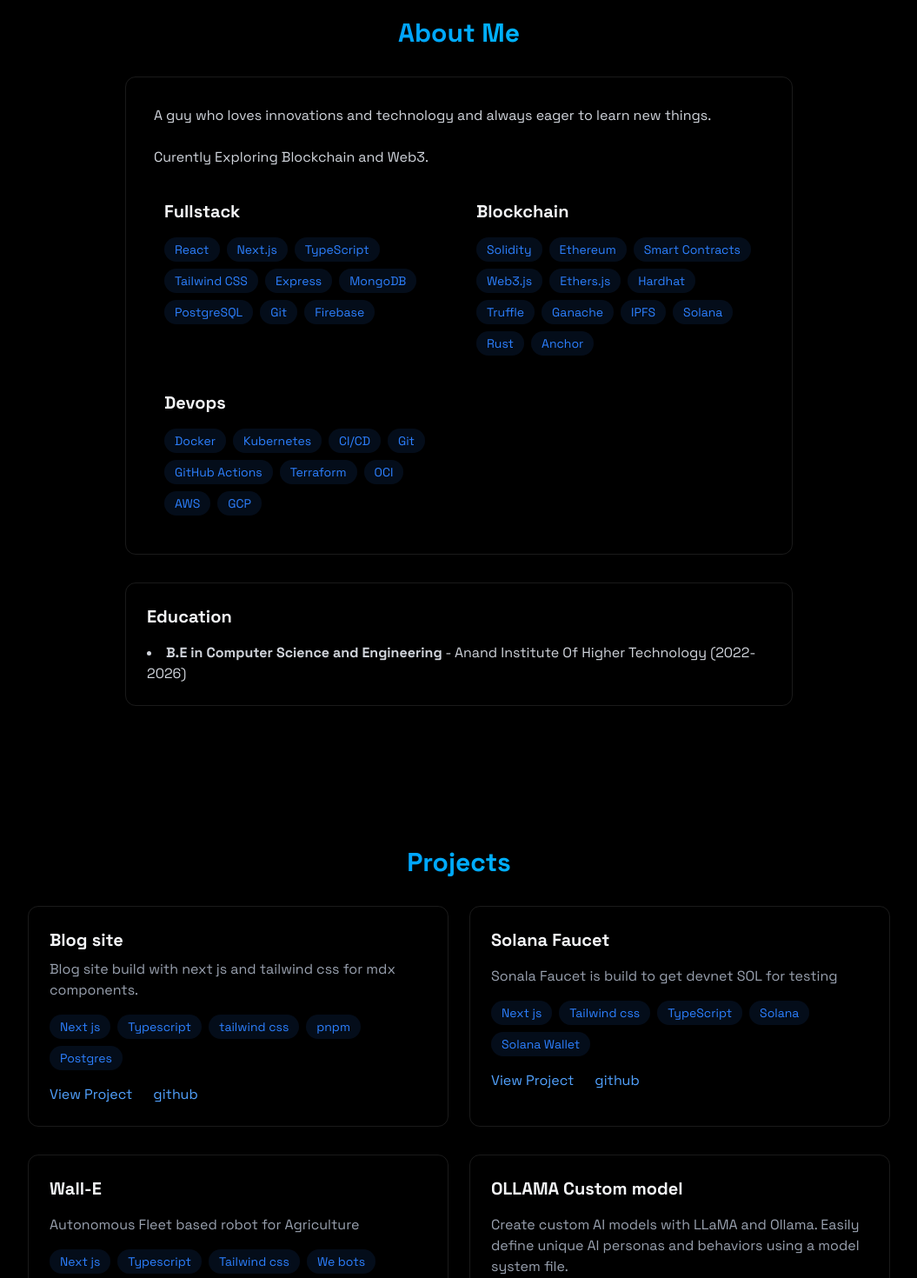
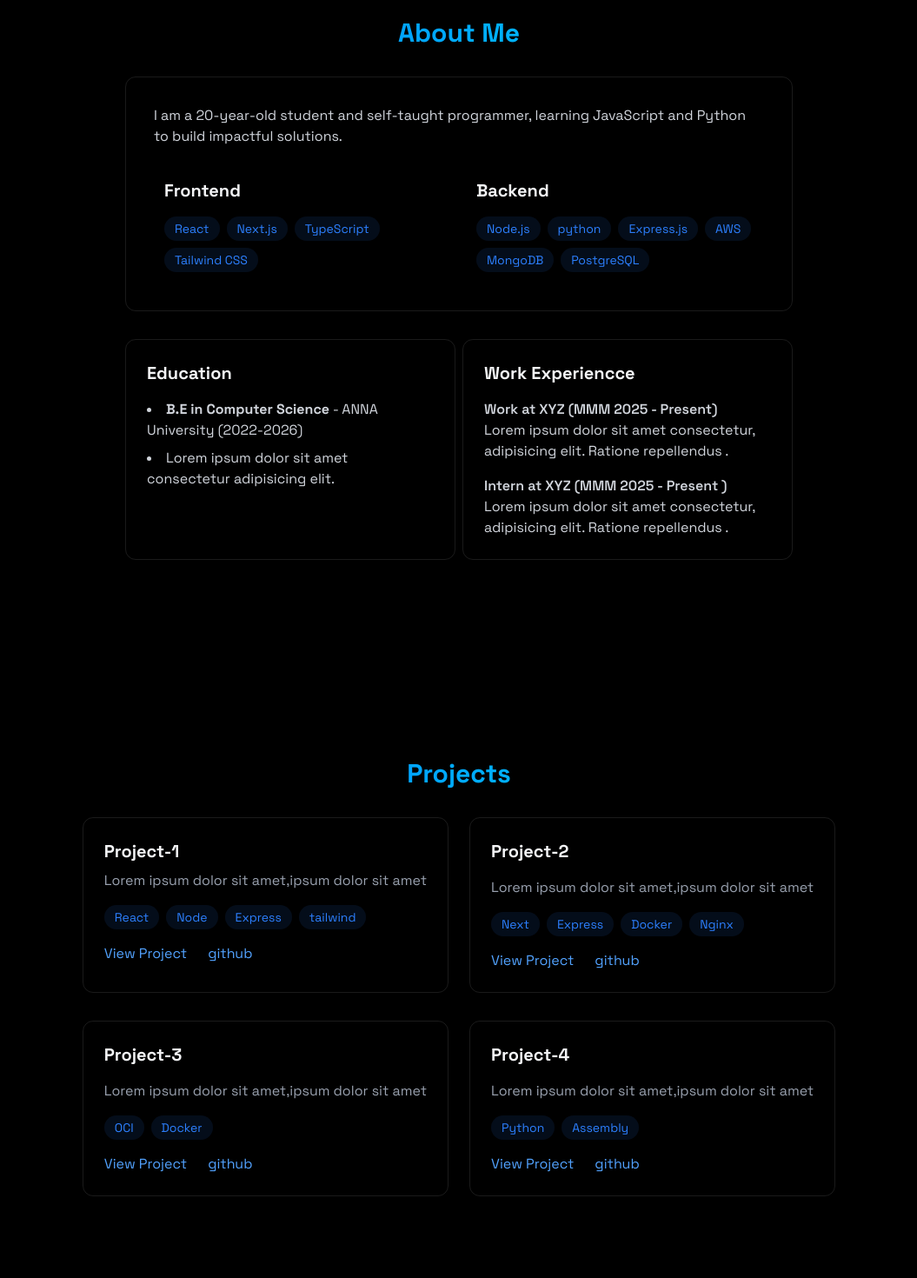
Before and after one commit to DineshMN1/react-portfolio, a React (Vite) app: page / in a window 1280 px wide. Shown: the part 860-2330 px from the top of the page at 87% size, without its empty margins (112-1167 px from the left). Built offline with nearby package versions, Linux system fonts and the light colour scheme.

Commit message:
Revert "update profile"
This reverts commit fa335f6ee0f6c1d4145406003ae1e3b4269606de.

```diff
--- a/src/components/sections/About.tsx
+++ b/src/components/sections/About.tsx
@@ -1,44 +1,19 @@
 import { RevealOnScroll } from "../RevealOnScroll";
 export const About = () => {
-    const Fullstack = [
+    const frontendSkills = [
         "React",
         "Next.js",
         "TypeScript",
         "Tailwind CSS",
-        "Express",
+    ];
+
+    const backendSkills = [
+        "Node.js",
+        "python",
+        "Express.js",
+        "AWS",
         "MongoDB",
         "PostgreSQL",
-        "Git",
-        "Firebase",
-    ];
-
-    const Blockchain = [
-        "Solidity",
-        "Ethereum",
-        "Smart Contracts",
-        "Web3.js",
-        "Ethers.js",
-        "Hardhat",
-        "Truffle",
-        "Ganache",
-        "IPFS",
-        "Solana",
-        "Rust",
-        "Anchor",
-
-    ];
-
-    const Devops = [
-        "Docker",
-        "Kubernetes",
-        "CI/CD",
-        "Git",
-        "GitHub Actions",
-        "Terraform",
-        "OCI",
-        "AWS",
-        "GCP",
-
     ];
     return (
         <section
@@ -49,18 +24,17 @@
             <div className="max-w-3xl mx-auto">
                 <h2 className="text-3xl font-bold mb-8 bg-gradient-to-r from-blue-500 to-cyan-400 bg-clip-text text-transparent text-center">About Me</h2>
                 <div className="rounded-xl p-8 border-white/10 border hover:-translate-y-1 transition-all">
-                    <p className="text-l text-gray-300 mb-6">
-                        A guy who loves innovations and technology and always eager to learn new things.
-                        <br />  <br />
-                        Curently Exploring Blockchain and Web3.
+                    <p className="text-gray-300 mb-6">
+                        I am a 20-year-old student and self-taught programmer,
+                        learning JavaScript and Python to build impactful solutions.
 
                     </p>
 
                     <div className="grid grid-cols-l md:grid-cols-2 gap-4">
                         <div className="rounded-xl p-3 hover:-translate-y-1 transition-all ">
-                            <h3 className="text-xl font-bold mb-4">Fullstack</h3>
+                            <h3 className="text-xl font-bold mb-4">Frontend</h3>
                             <div className="flex flex-wrap gap-2">
-                                {Fullstack.map((tech)=> {
+                                {frontendSkills.map((tech)=> {
                                     return (
                                         <span className="bg-blue-500/10 text-blue-500 py-1 px-3 rounded-full text-sm hover:bg-blue-500/20
                                         hover:shadow-[0_2px_8px_rgba(59,130,2246,0,2)] transistion ">{tech}</span>
@@ -69,20 +43,9 @@
                             </div>
                         </div>
                         <div className="rounded-xl p-3 hover:-translate-y-1 transition-all ">
-                            <h3 className="text-xl font-bold mb-4">Blockchain</h3>
+                            <h3 className="text-xl font-bold mb-4">Backend</h3>
                             <div className="flex flex-wrap gap-2">
-                                {Blockchain.map((tech)=> {
-                                    return (
-                                        <span className="bg-blue-500/10 text-blue-500 py-1 px-3 rounded-full text-sm hover:bg-blue-500/20
-                                        hover:shadow-[0_2px_8px_rgba(59,130,2246,0,2)] transistion-all">{tech}</span>
-                                    )
-                                })}
-                            </div>
-                        </div>
-                        <div className="rounded-xl p-3 hover:-translate-y-1 transition-all ">
-                            <h3 className="text-xl font-bold mb-4">Devops</h3>
-                            <div className="flex flex-wrap gap-2">
-                                {Devops.map((tech)=> {
+                                {backendSkills.map((tech)=> {
                                     return (
                                         <span className="bg-blue-500/10 text-blue-500 py-1 px-3 rounded-full text-sm hover:bg-blue-500/20
                                         hover:shadow-[0_2px_8px_rgba(59,130,2246,0,2)] transistion-all">{tech}</span>
@@ -93,20 +56,20 @@
                     </div>
                 </div>
 
-                {/* <div className="grid grid-cols-1 gap-2 md:grid-cols-2 mt-8">*/}
-                <div className="grid grid-cols-1 gap-2 md:grid-cols-1 mt-8">
+
+                <div className="grid grid-cols-1 gap-2 md:grid-cols-2 mt-8">
                     <div className="p-6 rounded-xl border-white/10 border hover:-translate-1 transition-all">
                         <h3 className=" text-xl font-bold mb-4"> Education</h3>
                         <ul className="list-disc list-inside text-gray-300 space-y-2">
                             <li>
-                                <strong>B.E in Computer Science and Engineering</strong> - Anand Institute Of Higher Technology (2022-2026)
+                                <strong>B.E in Computer Science</strong> - ANNA University (2022-2026)
                             </li>
-                            {/* <li>
+                            <li>
                                 Lorem ipsum dolor sit amet consectetur adipisicing elit.
-                            </li> */}
+                            </li>
                         </ul>
                     </div>
-                    {/* <div className="p-6 rounded-xl border-white/10 border hover:-translate-1 transition-all">
+                    <div className="p-6 rounded-xl border-white/10 border hover:-translate-1 transition-all">
                         <h3 className=" text-xl font-bold mb-4"> Work Experiencce</h3>
                         <div className="space-y-4 text-gray-300">
                             <div>
@@ -123,7 +86,7 @@
                                 </p>
                             </div>
                         </div>
-                    </div> */}
+                    </div>
                 </div>
             </div>
             </RevealOnScroll>
--- a/src/components/sections/Home.tsx
+++ b/src/components/sections/Home.tsx
@@ -2,7 +2,7 @@
 import { FlipWords } from "../FlipWords";
 
 export default function Home() {
-  const words = ["Student", "Self taught dev", "Blockchain dev", "Tech Enthusiast"];
+  const words = ["Student", "Developer", "Tech Enthusiast"];
 
   return (
     <section id="home" className="min-h-screen flex items-center justify-center">
@@ -18,7 +18,7 @@
 
         {/* Description */}
         <p className="text-gray-400 text-lg mb-8 max-w-lg max-auto">
-          20-year-old student and self-taught programmer, learning Python , JavaScript and Rust to build impactful solutions.
+          20-year-old student and self-taught programmer, learning JavaScript and Python to build impactful solutions.
           Optimist and tech enthusiast.
         </p>
 
--- a/src/components/sections/Projects.tsx
+++ b/src/components/sections/Projects.tsx
@@ -13,12 +13,12 @@
                 <div className="grid grid-cols-1 md:grid-cols-2 gap-6">
 
                     <div className="p-6 rounded-xl border border-white/10 hover:-translate-y-1 hover:border-blue-500/30 hover:shadow-[0_2px_8px_rgba(59,130,2246,0.2)] transition">
-                    <h3 className="text-xl font-bold mb-2"> Blog site </h3>
+                    <h3 className="text-xl font-bold mb-2"> Project-1 </h3>
                         <p className="text-gray-400 mb-4">
-                            Blog site build with next js and tailwind css for mdx components.
+                            Lorem ipsum dolor sit amet,ipsum dolor sit amet
                         </p>
                         <div className="flex flex-wrap gap-2 mb-4">
-                            {["Next js","Typescript","tailwind css","pnpm", "Postgres"].map((tech, key) => (
+                            {["React","Node","Express","tailwind"].map((tech, key) => (
                                 <span
                                     key={key}
                                     className="bg-blue-500/10 text-blue-500 py-1 px-3 rounded-full text-sm hover:bg-blue-500/20
@@ -30,8 +30,8 @@
                         </div>
 
                         <div className="flex items-center gap-6 ">
-                            <a href="https://dineshmn.fyi" target="_blank" className=" text-blue-400 hover:text-blue-300 transition-colors "> View Project</a>
-                            <a href="https://github.com/DineshMN1/portfolio"className="text-blue-400 hover:text-blue-300 transition-colors">github</a>
+                            <a href="#proj1" className=" text-blue-400 hover:text-blue-300 transition-colors "> View Project</a>
+                            <a href="#github/proj1"className="text-blue-400 hover:text-blue-300 transition-colors">github</a>
                         </div>
 
                     </div>
@@ -43,10 +43,10 @@
                             transition-all
                             "
                         >
-                        <h3 className="text-xl font-bold mb-4"> Solana Faucet</h3>
-                            <p className="text-gray-400 mb-4"> Sonala Faucet is build to get devnet SOL for testing</p>
+                        <h3 className="text-xl font-bold mb-4"> Project-2 </h3>
+                            <p className="text-gray-400 mb-4"> Lorem ipsum dolor sit amet,ipsum dolor sit amet </p>
                             <div className="flex flex-wrap gap-2 mb-4">
-                                {["Next js","Tailwind css", "TypeScript", "Solana", "Solana Wallet"].map((tech, key) => (
+                                {["Next","Express", "Docker", "Nginx"].map((tech, key) => (
                                     <span
                                         key={key}
                                         className="bg-blue-500/10 text-blue-500 py-1 px-3 rounded-full text-sm hover:bg-blue-500/20
@@ -58,8 +58,8 @@
                             </div>
 
                         <div className="flex items-center gap-6 ">
-                            <a href="https://sol.dineshmn.fyi" target="_blank" className=" text-blue-400 hover:text-blue-300 transition-colors "> View Project</a>
-                            <a href="https://github.com/DineshMN1/Solana-Faucet"className="text-blue-400 hover:text-blue-300 transition-colors">github</a>
+                            <a href="#proj1" className=" text-blue-400 hover:text-blue-300 transition-colors "> View Project</a>
+                            <a href="#github/proj1"className="text-blue-400 hover:text-blue-300 transition-colors">github</a>
                         </div>
 
                     </div>
@@ -68,10 +68,10 @@
                 <div className="grid grid-cols-1 md:grid-cols-2 gap-6 my-8">
 
                     <div className="p-6 rounded-xl border border-white/10 hover:-translate-y-1 hover:border-blue-500/30 hover:shadow-[0_2px_8px_rgba(59,130,2246,0.2)] transition-all">
-                    <h3 className="text-xl font-bold mb-4"> Wall-E</h3>
-                        <p className="text-gray-400 mb-4"> Autonomous Fleet based robot for Agriculture </p>
+                    <h3 className="text-xl font-bold mb-4"> Project-3 </h3>
+                        <p className="text-gray-400 mb-4"> Lorem ipsum dolor sit amet,ipsum dolor sit amet </p>
                         <div className="flex flex-wrap gap-2 mb-4">
-                            {["Next js", "Typescript","Tailwind css", "We bots", "Flask", ].map((tech, key) => (
+                            {["OCI", "Docker",].map((tech, key) => (
                                 <span
                                     key={key}
                                     className="bg-blue-500/10 text-blue-500 py-1 px-3 rounded-full text-sm hover:bg-blue-500/20
@@ -83,14 +83,14 @@
                         </div>
 
                         <div className="flex items-center gap-6 ">
-                            {/* <a href="#Wall-E" className=" text-blue-400 hover:text-blue-300 transition-colors "> View Project</a> */}
-                            <a href="https://github.com/DineshMN1/Wall-E"className="text-blue-400 hover:text-blue-300 transition-colors">github</a>
+                            <a href="#proj1" className=" text-blue-400 hover:text-blue-300 transition-colors "> View Project</a>
+                            <a href="#github/proj1"className="text-blue-400 hover:text-blue-300 transition-colors">github</a>
                         </div>
 
                     </div>
                     <div className="p-6 rounded-xl border border-white/10 hover:-translate-y-1 hover:border-blue-500/30 hover:shadow-[0_2px_8px_rgba(59,130,2246,0.2)] transition-all">
-                    <h3 className="text-xl font-bold mb-4"> OLLAMA Custom model </h3>
-                        <p className="text-gray-400 mb-4"> Create custom AI models with LLaMA and Ollama. Easily define unique AI personas and behaviors using a model system file. </p>
+                    <h3 className="text-xl font-bold mb-4"> Project-4 </h3>
+                        <p className="text-gray-400 mb-4"> Lorem ipsum dolor sit amet,ipsum dolor sit amet </p>
                         <div className="flex flex-wrap gap-2 mb-4">
                             {["Python","Assembly"].map((tech, key) => (
                                 <span
@@ -104,8 +104,8 @@
                         </div>
 
                         <div className="flex items-center gap-6 ">
-                            {/* <a href="#proj1" className=" text-blue-400 hover:text-blue-300 transition-colors "> View Project</a> */}
-                            <a href="https://github.com/DineshMN1/ollama-model-create"className="text-blue-400 hover:text-blue-300 transition-colors">github</a>
+                            <a href="#proj1" className=" text-blue-400 hover:text-blue-300 transition-colors "> View Project</a>
+                            <a href="#github/proj1"className="text-blue-400 hover:text-blue-300 transition-colors">github</a>
                         </div>
 
                     </div>
```
